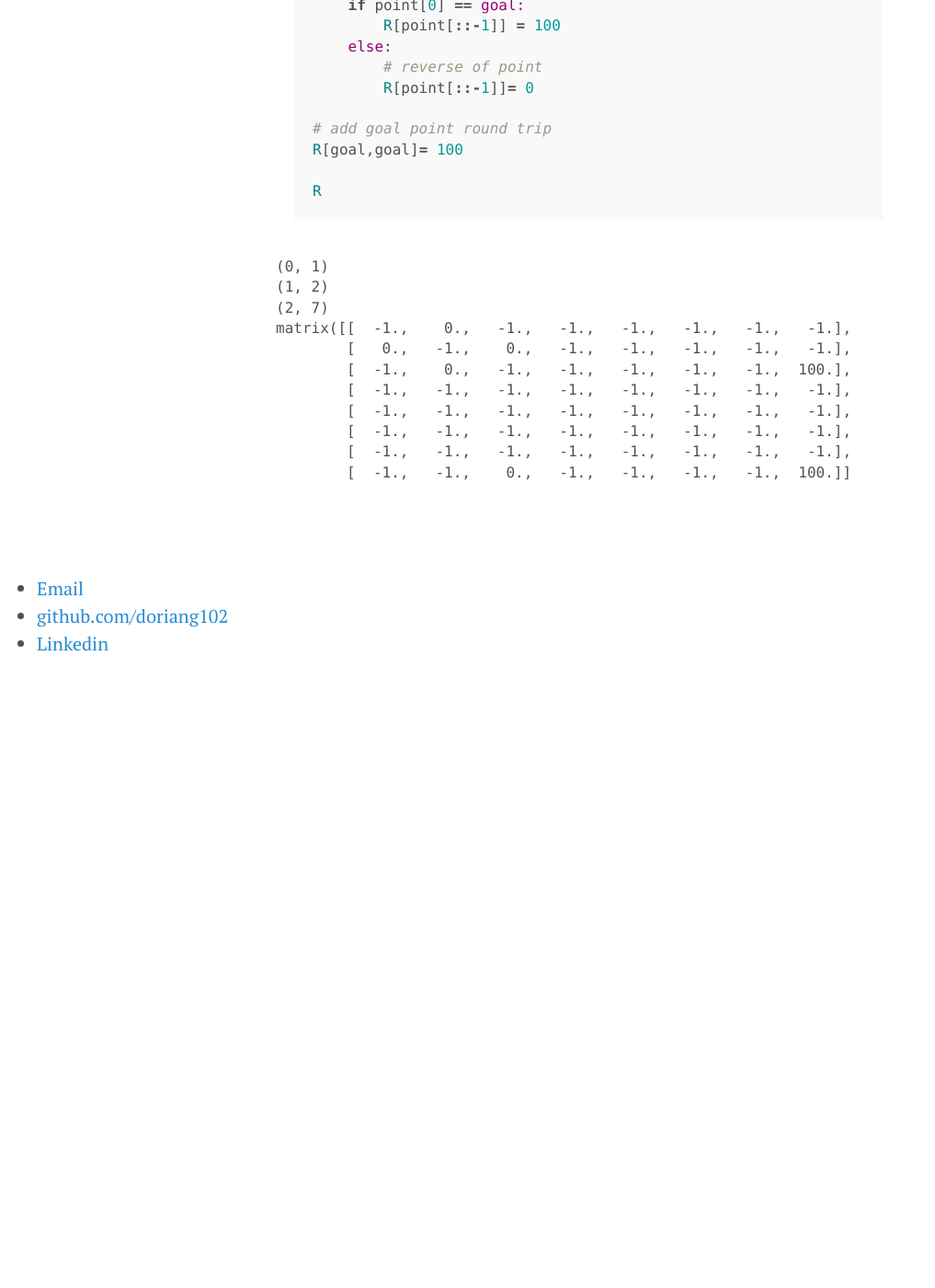
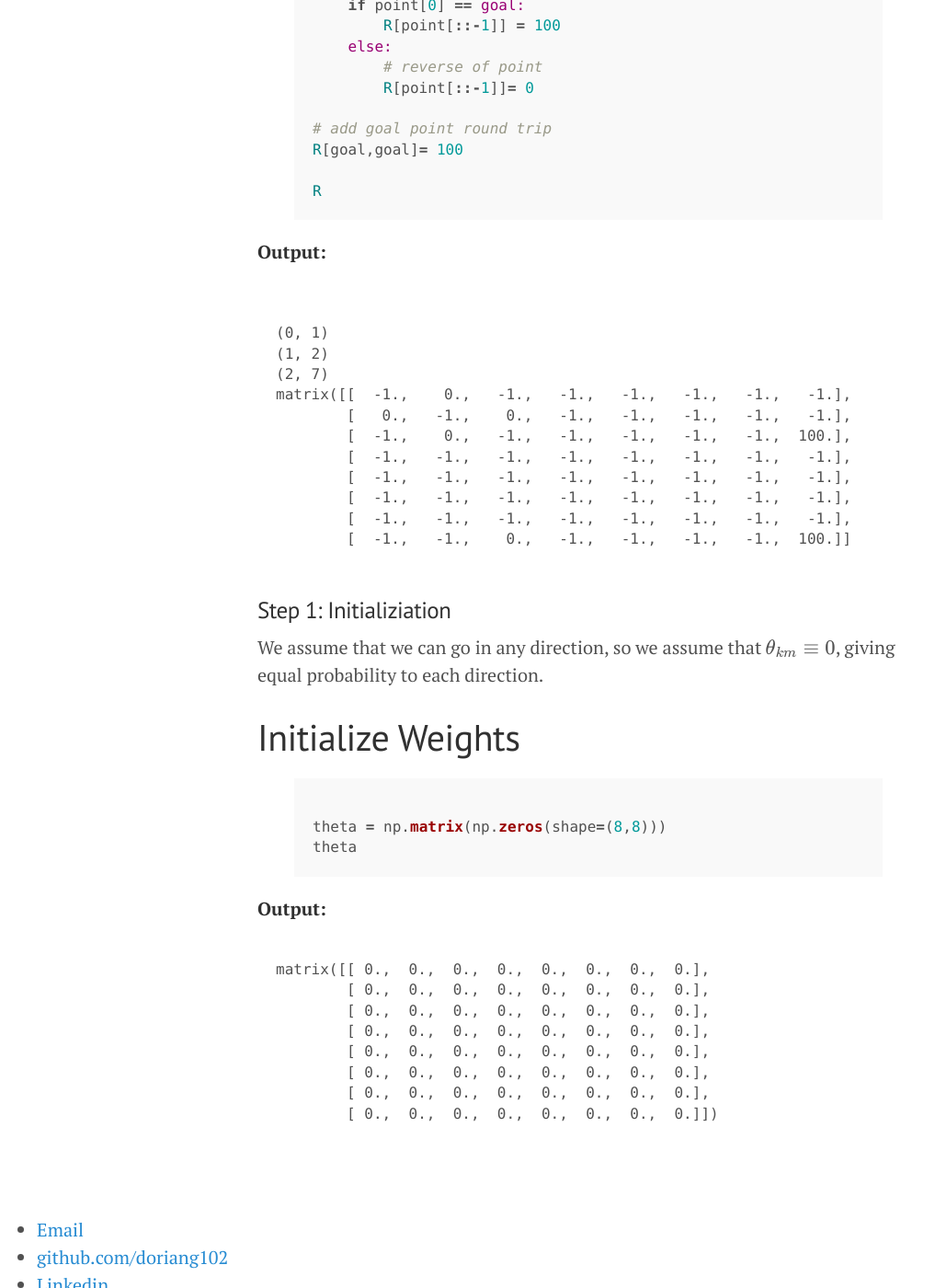
Before and after one commit to doriang102/doriang102.github.io, a Jekyll site: the page built from _posts/2018-06-18-Introduction-To-Online-Reinforcment-Learning-via-Markov-Decision-Processes.md, in a window 1280 px wide and 1400 px high, scrolled down 2727 px. Shown: the whole window at 92% size, without its empty margins (0-1017 px from the left). Built offline with Jekyll 4.4.1, drawn with Linux system fonts in a browser that asks for light colours; our own code applies the rules of GitHub Pages for plain Markdown files; formulas are drawn with MathJax 3; before the commit the page ends 3462 px from its top, so only the background shows below that.

Commit message:
Update 2018-06-18-Introduction-To-Online-Reinforcment-Learning-via-Markov-Decision-Processes.md

````diff
--- a/_posts/2018-06-18-Introduction-To-Online-Reinforcment-Learning-via-Markov-Decision-Processes.md
+++ b/_posts/2018-06-18-Introduction-To-Online-Reinforcment-Learning-via-Markov-Decision-Processes.md
@@ -90,7 +90,9 @@ R[goal,goal]= 100
 
 R
 {% endhighlight %}
+**Output:**
 ```
+
 (0, 1)
 (1, 2)
 (2, 7)
@@ -103,3 +105,28 @@
         [  -1.,   -1.,   -1.,   -1.,   -1.,   -1.,   -1.,   -1.],
         [  -1.,   -1.,    0.,   -1.,   -1.,   -1.,   -1.,  100.]]
 ```
+
+
+
+### Step 1: Initializiation
+
+
+We assume that we can go in any direction, so we assume that $$\theta_{km} \equiv 0$$, giving equal probability to each direction.
+
+
+# Initialize Weights
+{% highlight ruby %}
+theta = np.matrix(np.zeros(shape=(8,8)))
+theta
+{% endhighlight %}
+**Output:**
+```
+matrix([[ 0.,  0.,  0.,  0.,  0.,  0.,  0.,  0.],
+        [ 0.,  0.,  0.,  0.,  0.,  0.,  0.,  0.],
+        [ 0.,  0.,  0.,  0.,  0.,  0.,  0.,  0.],
+        [ 0.,  0.,  0.,  0.,  0.,  0.,  0.,  0.],
+        [ 0.,  0.,  0.,  0.,  0.,  0.,  0.,  0.],
+        [ 0.,  0.,  0.,  0.,  0.,  0.,  0.,  0.],
+        [ 0.,  0.,  0.,  0.,  0.,  0.,  0.,  0.],
+        [ 0.,  0.,  0.,  0.,  0.,  0.,  0.,  0.]])
+```
````
